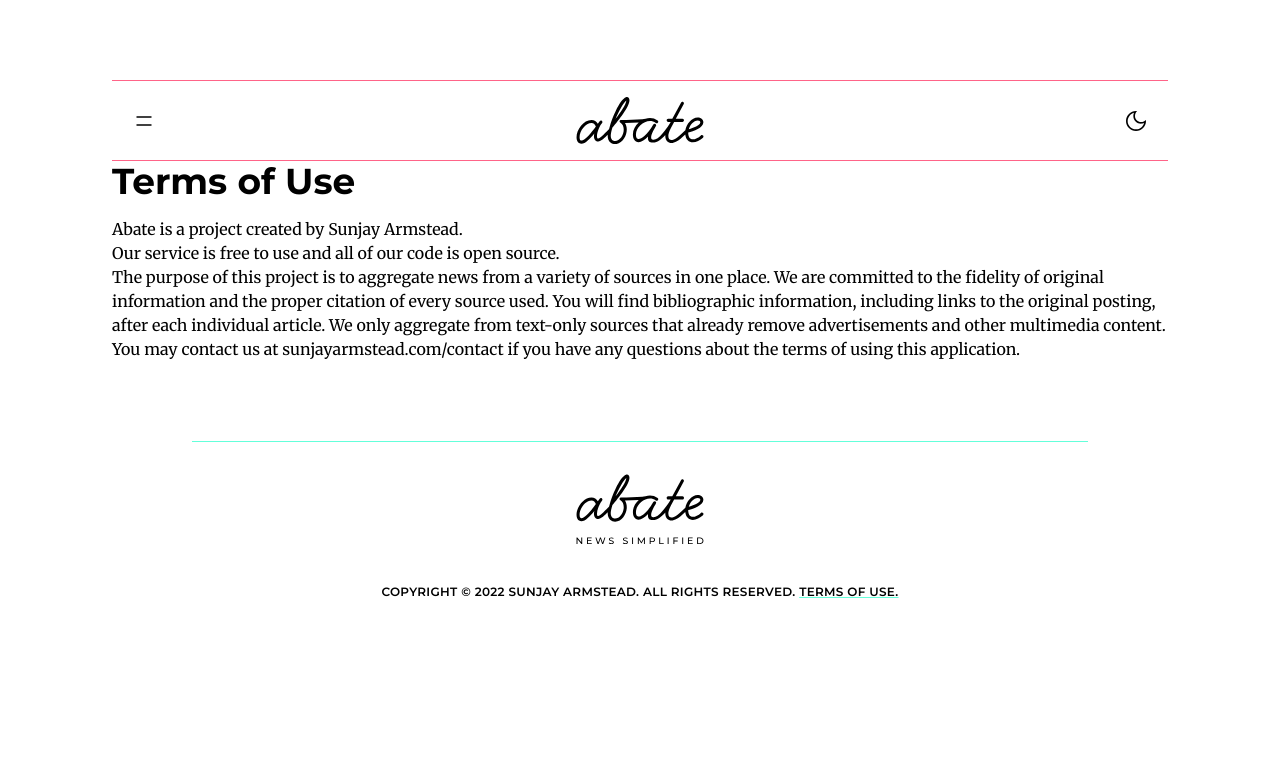
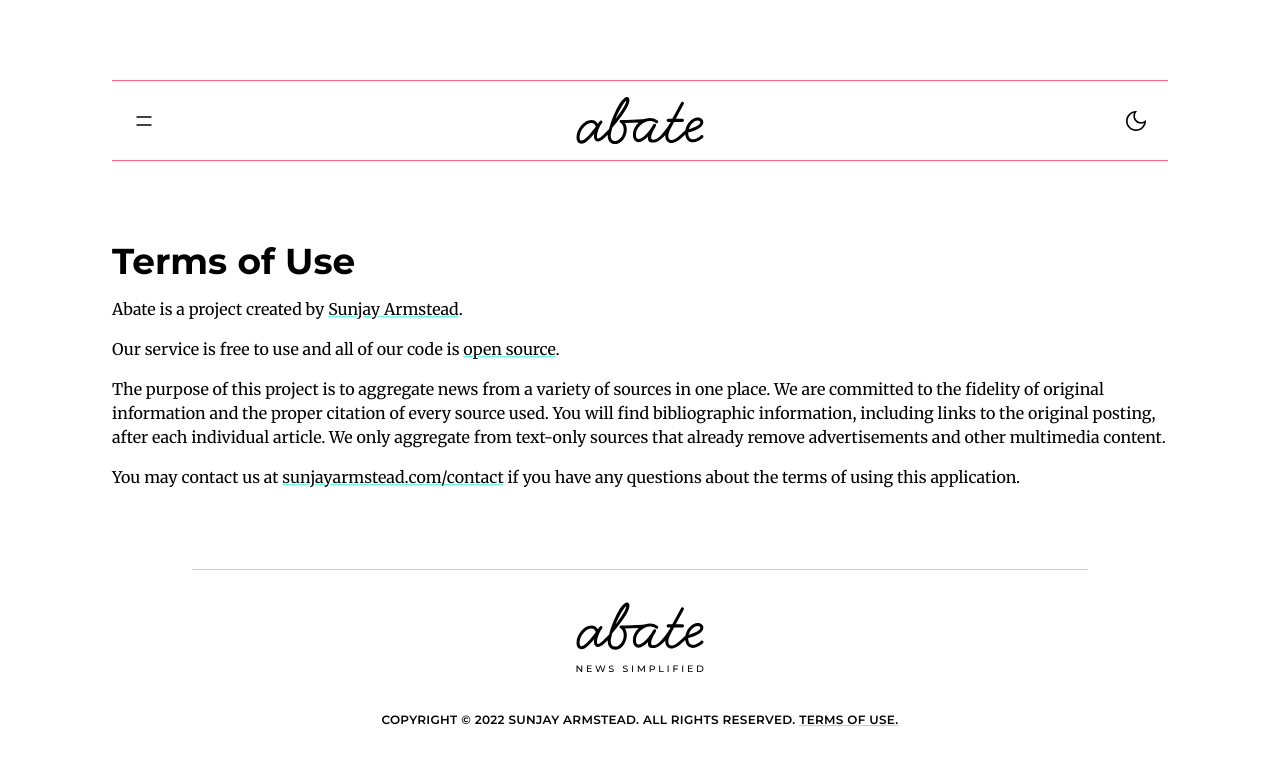
Before and after one commit to sarmstead/abate, a Next.js app: page /legal in a window 1280 px wide. Shown: the top 764 px of the page. Built offline with nearby package versions, Linux system fonts and the light colour scheme.

Commit message:
Adjust global styles for paragraphs and links

```diff
--- a/components/global/top-nav.js
+++ b/components/global/top-nav.js
@@ -30,6 +30,7 @@ const TopNav = () => {
   }
 
   return (
+    <header className='mb-20'>
       <nav className='grid grid-cols-3 items-center py-4 px-5 dark:bg-accent-dark-gray border-y dark:border-0 border-complementary-salmon border-solid'>
         <button className='justify-self-start'>
           <Icon name='sandwich' />
@@ -49,8 +50,8 @@ const TopNav = () => {
             <Icon name='dark-mode' />
           </button>
         </div>
-
       </nav>
+    </header>
   )
 }
 
--- a/components/news/citation.js
+++ b/components/news/citation.js
@@ -38,8 +38,8 @@ const Citation = props => {
       </section>
       <section className='break-words dark:text-white mt-5'>
         <p className='mb-5'>Title — {title}</p>
-        <p className='mb-5'>Author(s) — {authors}</p>
-        <Link href={link}><a target='_blank'>Original Link — {link}</a></Link>
+        <p className='mb-5'>Contributions — {authors}</p>
+        <p>Original Link — <Link href={link}><a target='_blank'>{link}</a></Link></p>
         <p className='my-5'>Date Published — {datePublished}</p>
         <p>Date Retrieved — {dateRetrieved}</p>
       </section>
--- a/pages/news/cnn/[...article].js
+++ b/pages/news/cnn/[...article].js
@@ -61,7 +61,7 @@ const Article = (props) => {
   return (
     <Page>
       <nav className='font-sans text-complementary-salmon dark:text-primary-teal uppercase font-bold mt-20 mb-8'>
-        <Link href='/'><a>Home</a></Link> | <Link href='/news/cnn'><a>CNN</a></Link>
+        <Link href='/'><a className='no-underline hover:underline'>Home</a></Link> | <Link href='/news/cnn'><a className='no-underline hover:underline'>CNN</a></Link>
       </nav>
       <article className='dark:text-white mb-20'>
         <h2 className='mb-7 font-bold mb-20 text-4xl max-w-5xl'>{data.title}</h2>
--- a/styles/globals.css
+++ b/styles/globals.css
@@ -20,3 +20,11 @@ h5,
 h6 {
   @apply font-sans;
 }
+
+p {
+  @apply mb-4 text-black dark:text-white;
+}
+
+a {
+  @apply underline decoration-primary-teal;
+}
--- a/utils/api/cnn-article.js
+++ b/utils/api/cnn-article.js
@@ -12,7 +12,7 @@ const getCNNArticle = (cnnUrl) => {
             const html = pageData.data;
             const $ = cheerio.load(html)
             responseObject.title = $('h2').text();
-            responseObject.authors = $('#byline').text().replace('By ', '').replace(', CNN', '');
+            responseObject.authors = $('#byline').text();
             responseObject.source = 'CNN';
             responseObject.link = cnnUrl;
 
```
Lines whose indentation alone changed are shown as unchanged.
